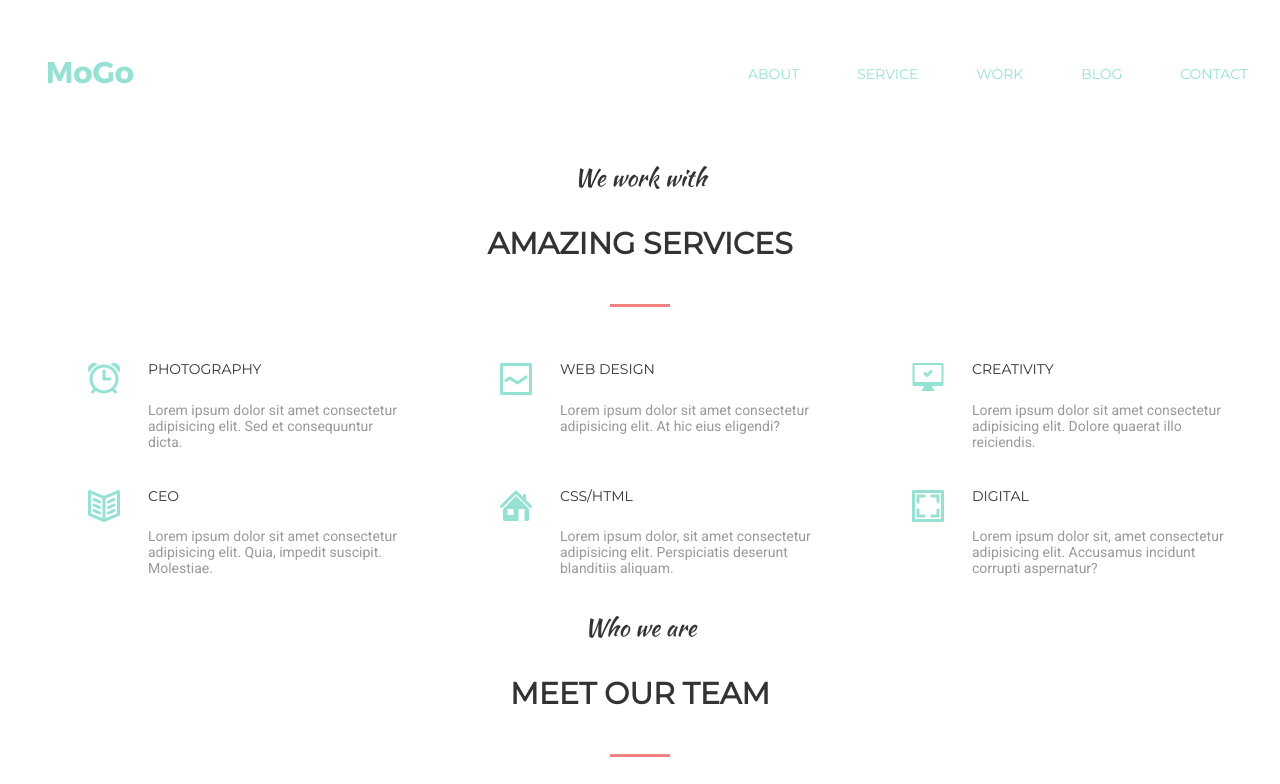
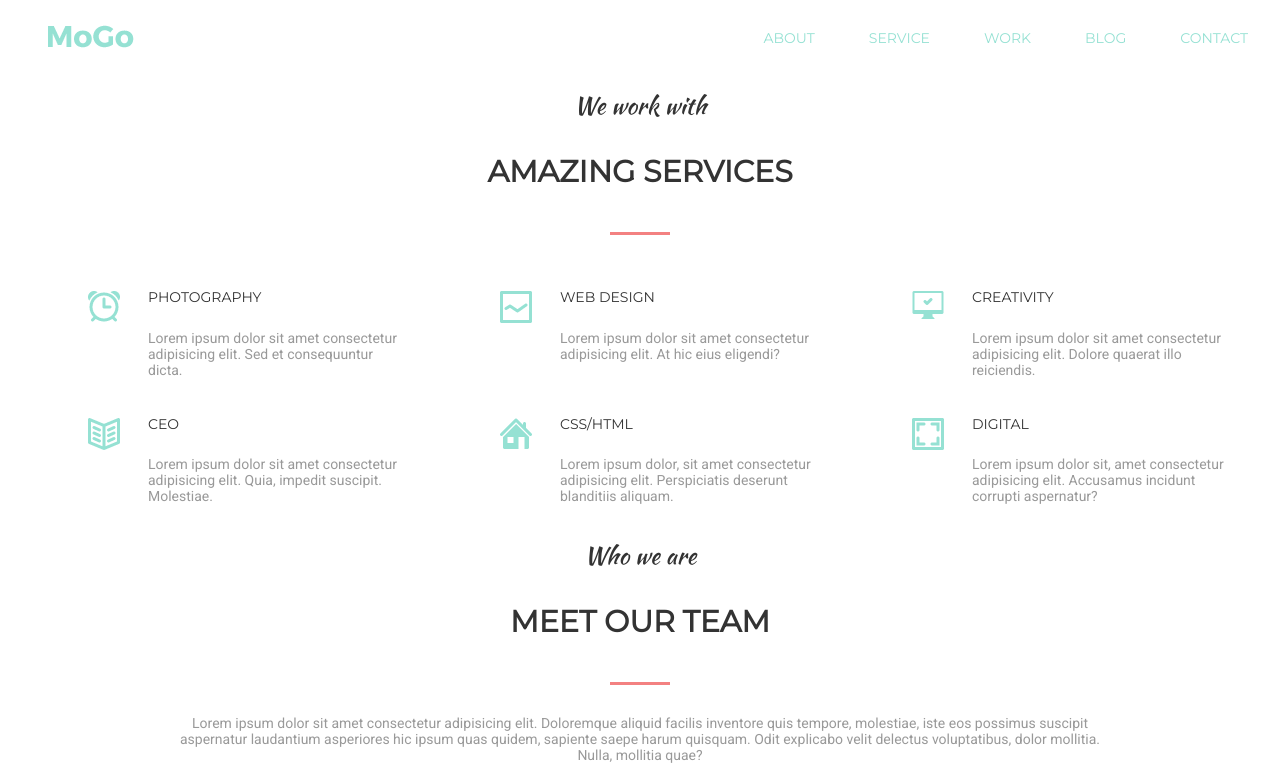
Before and after one commit to DmitriyP911/goit-fe-course, a plain HTML site: page html-css/module-06/index.html in a window 1280 px wide. Shown: the top 784 px of the page. Drawn offline with Linux system fonts and the light colour scheme.

Commit message:
module 6

```diff
--- a/html-css/module-06/index.html
+++ b/html-css/module-06/index.html
@@ -21,11 +21,11 @@
             </div>
 
             <ul class="navigation-list">
-                <li class="navigation-item"><a href="">about</a></li>
-                <li class="navigation-item"><a href="">service</a></li>
-                <li class="navigation-item"><a href="">work</a></li>
-                <li class="navigation-item"><a href="">blog</a></li>
-                <li class="navigation-item"><a href="">contact</a></li>
+                <li class="navigation-item"><a href="#">about</a></li>
+                <li class="navigation-item"><a href="#">service</a></li>
+                <li class="navigation-item"><a href="#">work</a></li>
+                <li class="navigation-item"><a href="#">blog</a></li>
+                <li class="navigation-item"><a href="#">contact</a></li>
             </ul>
         </nav>
     </header>
@@ -130,7 +130,7 @@
 
         <footer>
             <div class="site-footer">
-                <p>&copy; 2016 MoGo free PSD template by <a href="">Laaqiq</a></p>
+                <p>&copy; 2016 MoGo free PSD template by <a href="#">Laaqiq</a></p>
                 <div>
                     <input type="text" placeholder="        Your E-mail...">
                     <button>subscribe</button>
--- a/html-css/module-06/style.css
+++ b/html-css/module-06/style.css
@@ -11,10 +11,9 @@ html {
 
 .navigation-list {
     display: flex;
-    min-height: 100px;
-    width: 500px;
     align-items: center;
-    justify-content: space-between;
+    justify-content: flex-end;
+    list-style: none;
 }
 
 .navigation-item a{
@@ -31,7 +30,7 @@ html {
     color: #f38181;
 }
 
-.navigation-list a {
+.navigation-item a {
     text-transform: uppercase;
     text-decoration: none;
     color: #95e1d3;
@@ -64,9 +63,8 @@ html {
     align-items: center;
 }
 
-.navigation-list li {
-    display: flex;
-    list-style: none;
+.navigation-item {
+    padding-left: 54px;
 }
 
 /* TITLES */
@@ -186,7 +184,7 @@ h3:after {
     width: 380px;
     height: 470px;
     background: linear-gradient(to bottom, rgba(239, 138, 138, 0.9), rgba(238, 215, 135, 0.9));
-    transition-duration: .2s;
+    transition: .2s all ease;
     opacity: 0;
     box-shadow: 10px 10px #95e1d3;
 }
@@ -221,7 +219,6 @@ h3:after {
     display: flex;
     opacity: 1;
     transform: translate(-10px, -10px);
-    transition-duration: .5s;
     box-shadow: #95e1d3 10px;
 }
 
```
